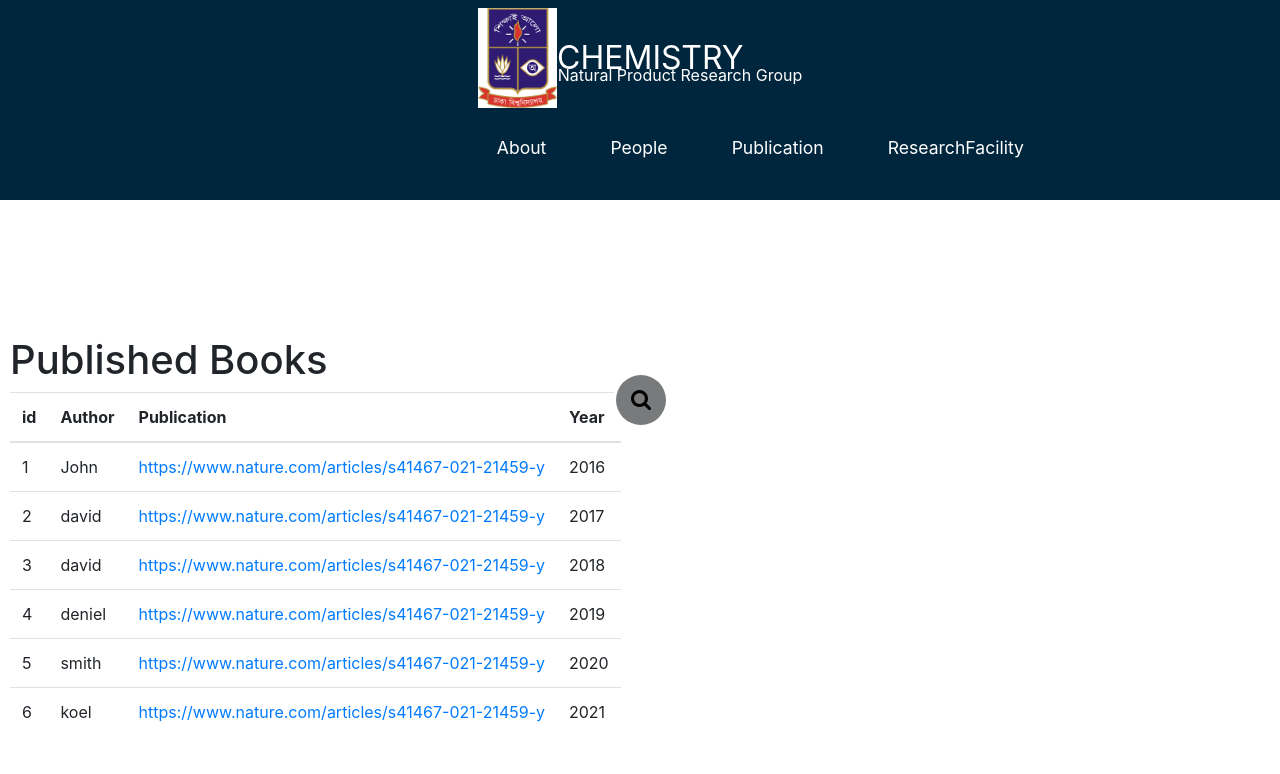
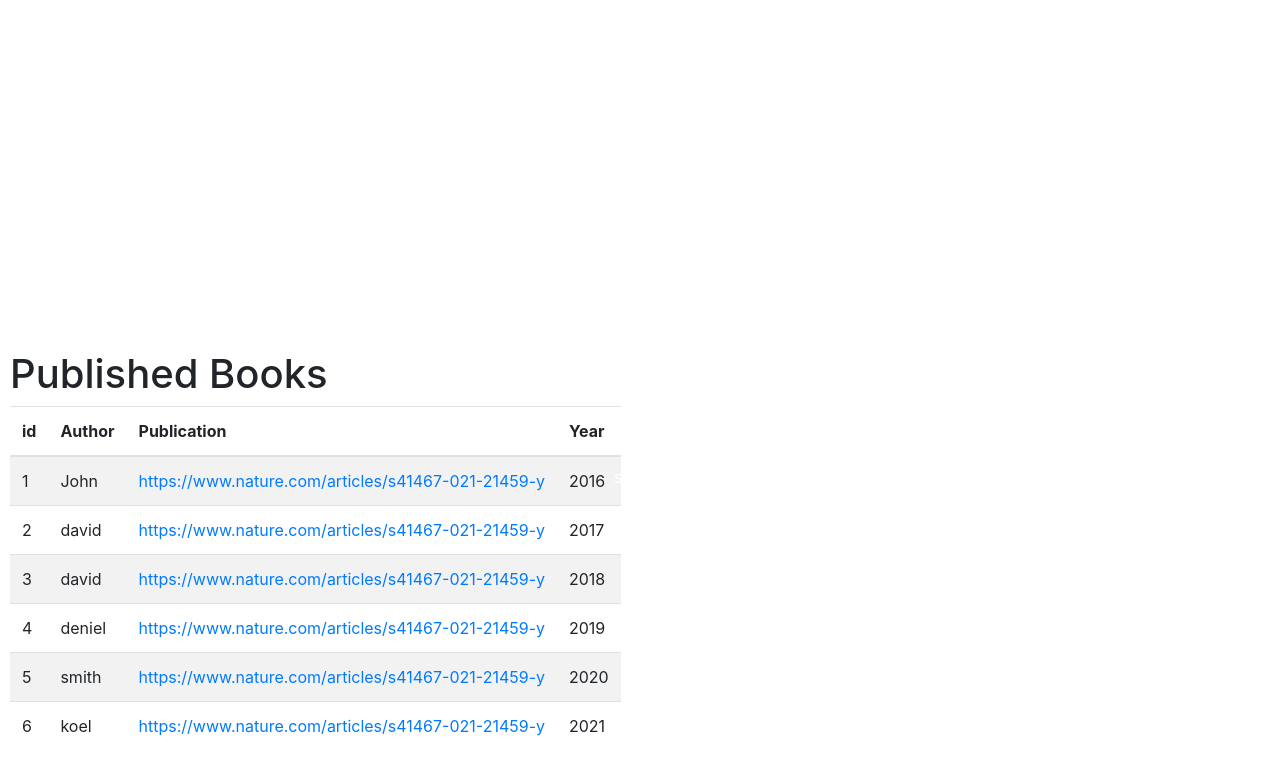
Before and after one commit to Tahsinoshin/Chemistry_Lab, a React (Create React App) app: page /publication/book in a window 1280 px wide. Shown: the top 774 px of the page. Built offline with nearby package versions, Linux system fonts and the light colour scheme.

Commit message:
12th commit

```diff
--- a/src/components/topbar/Topbar.css
+++ b/src/components/topbar/Topbar.css
@@ -6,6 +6,7 @@
     justify-content: center;
     align-items: center;
     position:fixed;
+    box-shadow: 5px;
 
 }
 
--- /dev/null
+++ b/src/pages/publication/List.js
@@ -0,0 +1,40 @@
+
+
+export const list = [
+    {
+      key: "1",
+      year: "2016",
+      author: "John",
+      publication: "https://www.nature.com/articles/s41467-021-21459-y",
+    },
+    {
+      key: "2",
+      year: "2017",
+      author: "david",
+      publication: "https://www.nature.com/articles/s41467-021-21459-y",
+    },
+    {
+      key: "3",
+      year: "2018",
+      author: "david",
+      publication: "https://www.nature.com/articles/s41467-021-21459-y",
+    },
+    {
+      key: "4",
+      year: "2019",
+      author: "deniel",
+      publication: "https://www.nature.com/articles/s41467-021-21459-y",
+    },
+    {
+      key: "5",
+      year: "2020",
+      author: "smith",
+      publication: "https://www.nature.com/articles/s41467-021-21459-y",
+    },
+    {
+      key: "6",
+      year: "2021",
+      author: "koel",
+      publication: "https://www.nature.com/articles/s41467-021-21459-y",
+    },
+  ];
--- a/src/pages/publication/book/Book.css
+++ b/src/pages/publication/book/Book.css
@@ -1,9 +1,11 @@
-.container{
+.book-container{
 
     padding: 10px;
+
 }
 
-.main{
-    margin-top: 300px;
+.book-main{
+    margin-top: 25%;
     display: inline-block;
+    justify-content: center;
 }
--- a/src/pages/publication/book/Book.jsx
+++ b/src/pages/publication/book/Book.jsx
@@ -1,58 +1,21 @@
-import { Search } from "@mui/icons-material";
 import React from "react";
 import './Book.css';
 import Searchbar from "../searchBar/Searchbar";
 import Topbar from "../../../components/topbar/Topbar";
+import {list} from "../List"
 
-const list = [
-  {
-    key: "1",
-    year: "2016",
-    author: "John",
-    publication: "https://www.nature.com/articles/s41467-021-21459-y",
-  },
-  {
-    key: "2",
-    year: "2017",
-    author: "david",
-    publication: "https://www.nature.com/articles/s41467-021-21459-y",
-  },
-  {
-    key: "3",
-    year: "2018",
-    author: "david",
-    publication: "https://www.nature.com/articles/s41467-021-21459-y",
-  },
-  {
-    key: "4",
-    year: "2019",
-    author: "deniel",
-    publication: "https://www.nature.com/articles/s41467-021-21459-y",
-  },
-  {
-    key: "5",
-    year: "2020",
-    author: "smith",
-    publication: "https://www.nature.com/articles/s41467-021-21459-y",
-  },
-  {
-    key: "6",
-    year: "2021",
-    author: "koel",
-    publication: "https://www.nature.com/articles/s41467-021-21459-y",
-  },
-];
+
 
 export default function Book() {
   return (
     <>
-      <Topbar />
-      <Searchbar />
-      <section className="main">
-        <div className="container">
+      {/* <Topbar /> */}
+      <Searchbar data={list} />
+      <section className="book-main">
+        <div className="book-container">
           <h1>Published Books</h1>
-          <div className="element">
-            <table class="table table-hover">
+          <div class="d-flex justify-content-center">
+            <table class="table table-striped table-hover">
               <thead>
                 <tr>
                   <th scope="col">id</th>
@@ -79,6 +42,7 @@ export default function Book() {
           </div>
         </div>
       </section>
+
     </>
   );
 }
--- a/src/pages/publication/conference/Conference.jsx
+++ b/src/pages/publication/conference/Conference.jsx
@@ -1,49 +1,10 @@
-import { Search } from "@mui/icons-material";
 import React from "react";
 import './Conference.css';
 import Searchbar from "../searchBar/Searchbar";
 import Topbar from "../../../components/topbar/Topbar";
+import {list} from "../List"
 
-const list = [
-  {
-    key: "1",
-    year: "2016",
-    author: "John",
-    publication: "https://www.nature.com/articles/s41467-021-21459-y",
-  },
-  {
-    key: "2",
-    year: "2017",
-    author: "david",
-    publication: "https://www.nature.com/articles/s41467-021-21459-y",
-  },
-  {
-    key: "3",
-    year: "2018",
-    author: "david",
-    publication: "https://www.nature.com/articles/s41467-021-21459-y",
-  },
-  {
-    key: "4",
-    year: "2019",
-    author: "deniel",
-    publication: "https://www.nature.com/articles/s41467-021-21459-y",
-  },
-  {
-    key: "5",
-    year: "2020",
-    author: "smith",
-    publication: "https://www.nature.com/articles/s41467-021-21459-y",
-  },
-  {
-    key: "6",
-    year: "2021",
-    author: "koel",
-    publication: "https://www.nature.com/articles/s41467-021-21459-y",
-  },
-];
-
-export default function Book() {
+export default function Conference() {
   return (
     <>
       <Topbar />
--- a/src/pages/publication/journal/Journal.css
+++ b/src/pages/publication/journal/Journal.css
@@ -1,9 +1,9 @@
-.container{
+.journal-container{
 
     padding: 10px;
 }
 
 .main{
-    margin-top: 300px;
+    margin-top: 25%;
     display: inline-block;
 }
--- a/src/pages/publication/journal/Journal.jsx
+++ b/src/pages/publication/journal/Journal.jsx
@@ -3,53 +3,17 @@ import React from "react";
 import './Journal.css';
 import Searchbar from "../searchBar/Searchbar";
 import Topbar from "../../../components/topbar/Topbar";
+import {list} from "../List"
 
-const list = [
-  {
-    key: "1",
-    year: "2016",
-    author: "John",
-    publication: "https://www.nature.com/articles/s41467-021-21459-y",
-  },
-  {
-    key: "2",
-    year: "2017",
-    author: "david",
-    publication: "https://www.nature.com/articles/s41467-021-21459-y",
-  },
-  {
-    key: "3",
-    year: "2018",
-    author: "david",
-    publication: "https://www.nature.com/articles/s41467-021-21459-y",
-  },
-  {
-    key: "4",
-    year: "2019",
-    author: "deniel",
-    publication: "https://www.nature.com/articles/s41467-021-21459-y",
-  },
-  {
-    key: "5",
-    year: "2020",
-    author: "smith",
-    publication: "https://www.nature.com/articles/s41467-021-21459-y",
-  },
-  {
-    key: "6",
-    year: "2021",
-    author: "koel",
-    publication: "https://www.nature.com/articles/s41467-021-21459-y",
-  },
-];
 
-export default function Book() {
+
+export default function Journal() {
   return (
     <>
       <Topbar />
       <Searchbar />
       <section className="main">
-        <div className="container">
+        <div className="journal-container">
           <h1>Published Journal Paper</h1>
           <div className="element">
             <table class="table table-hover">
--- a/src/pages/publication/searchBar/Searchbar.jsx
+++ b/src/pages/publication/searchBar/Searchbar.jsx
@@ -1,16 +1,42 @@
-import React from 'react'
-import './Searchbar.css'
+import React, { useState } from "react";
+import "./Searchbar.css";
+// import { list } from "../List";
 
-export default function Searchbar() {
+
+export default function Searchbar({data}) {
+  const [searchTerm, setSearchTerm] = useState("");
   return (
-    <div className='container'>
+    <div className="container">
+      <form class="search" onSubmit={(e) => e.preventDefault()}>
+        <div class="search__wrapper">
+          <input
+            type="text"
+            name=""
+            placeholder="Search here..."
+            class="search__field"
+            onChange={(e) => setSearchTerm(e.target.value)}
+          />
 
-        <form class="search" onSubmit={(e) => e.preventDefault()}>
-            <div class="search__wrapper">
-                <input type="text" name=""  placeholder="Search for..." class="search__field" />
-                <button type="submit" class="fa fa-search search__icon" ></button>
-            </div>
-        </form>
+          {data
+            .filter((val) => {
+              if (searchTerm == "") {
+                return val;
+              } else if (
+                val.author.toLowerCase().includes(searchTerm.toLowerCase())) {
+                  return val;
+              }
+            })
+            .map((val, key) => {
+              return (
+                <div classname="user" key={key}>
+                  <p>{val.author}</p>
+                </div>
+              );
+            })}
+
+          {/* <button type="submit" class="fa fa-search search__icon"></button> */}
+        </div>
+      </form>
     </div>
-  )
+  );
 }
--- a/src/pages/researchFacility/ResearchFacility.css
+++ b/src/pages/researchFacility/ResearchFacility.css
@@ -1,35 +1,66 @@
-.container{
-    flex: 4;
-    display: inline-block;
-    align-items: center;
-
+.research-container{
+    justify-content: center;
+    padding:2px;
+    margin-top:20%;
+    margin-left: 10%;
+    margin-right: 10%;
 
 }
+.sidebar {
+    margin: 0;
+    padding: 0;
+    width: 200px;
+    background-color: #f1f1f1;
+    position:fixed;
+    overflow-y: scroll;
+    height: 100%;
+    overflow: auto;
+    box-shadow: 3px;
+    margin-top: 20%;
+  }
 
-.wrapper{
-    display:inline-block;
-  vertical-align:top;
-  margin-right:10px;
-  margin-top: 200px;
-  align-items: center;
-}
-.head{
-    align-items: center;
-    float: center;
-}
-h1{
-    float: left;
-  margin-right:10px;
- float: center;
+  /* Sidebar links */
+  .sidebar a {
+    display: block;
+    color: black;
+    padding: 16px;
+    text-decoration: none;
+  }
 
-}
-.content{
-    float: left;
-    margin-right:10px;
-    align-items: center;
-    background: rgb(149, 199, 219);
-}
+  /* Active/current link */
+  .sidebar a.active {
+    background-color: #6d7471;
+    color: white;
+  }
 
-span{
-    font-weight: bold;
-}
+  /* Links on mouse-over */
+  .sidebar a:hover:not(.active) {
+    background-color: #555;
+    color: white;
+  }
+
+  /* Page content. The value of the margin-left property should match the value of the sidebar's width property */
+  div.content {
+    margin-left: 200px;
+    padding: 1px 16px;
+    height: 1000px;
+  }
+
+  /* On screens that are less than 700px wide, make the sidebar into a topbar */
+  @media screen and (max-width: 700px) {
+    .sidebar {
+      width: 100%;
+      height: auto;
+      position: relative;
+    }
+    .sidebar a {float: left;}
+    div.content {margin-left: 0;}
+  }
+
+  /* On screens that are less than 400px, display the bar vertically, instead of horizontally */
+  @media screen and (max-width: 400px) {
+    .sidebar a {
+      text-align: center;
+      float: none;
+    }
+  }
```
Also changed, not shown: src/pages/researchFacility/ResearchFacility.jsx (+63 -14 lines), src/App.jsx (line endings or trailing spaces).
